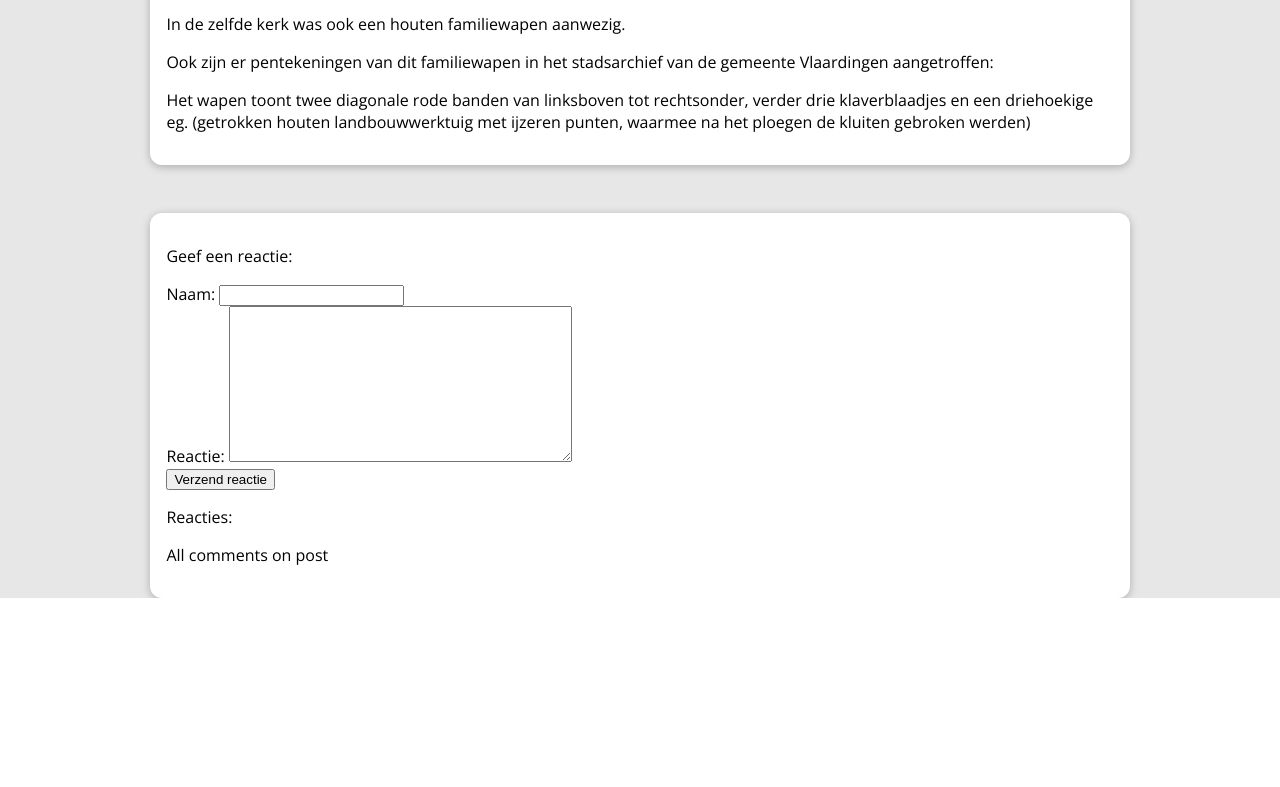
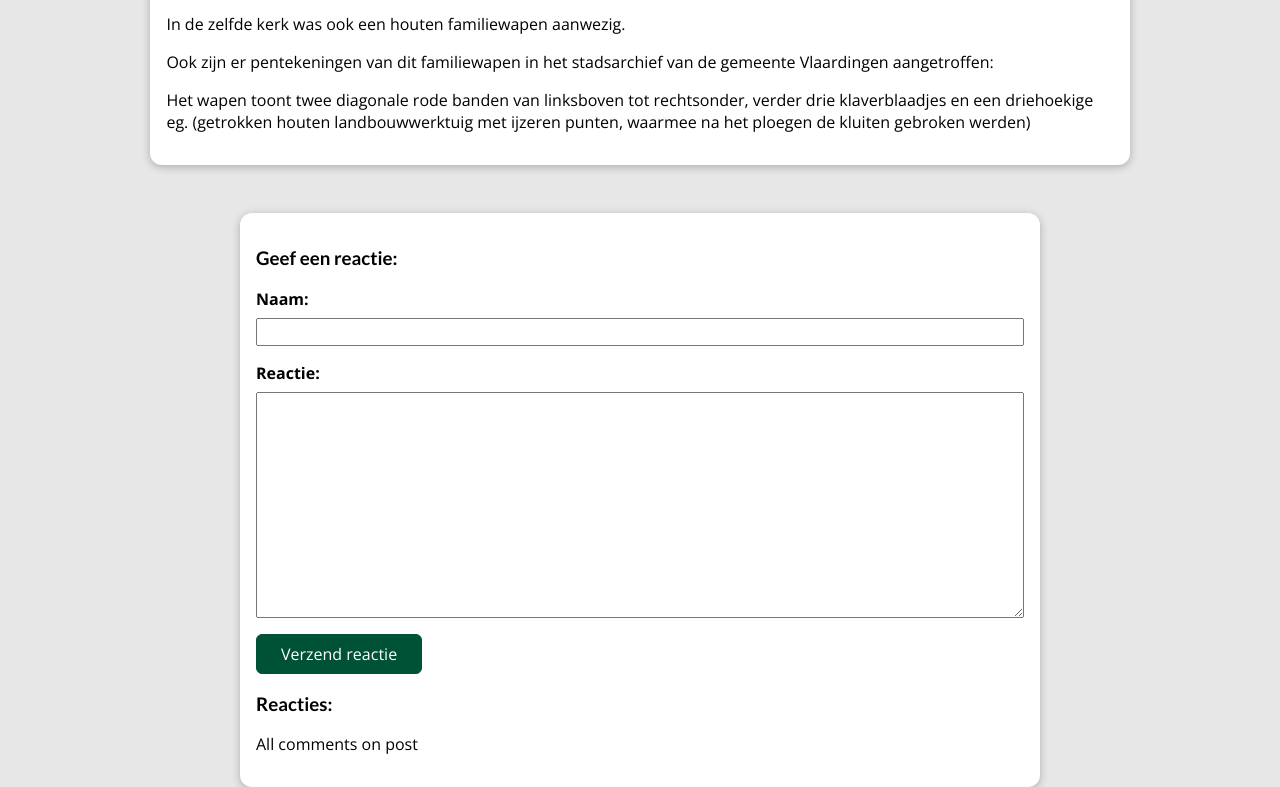
Before and after one commit to gewooniv/eijgenraamnet, a Django app: a page that uses articles/templates/articles/post_page.html in a window 1280 px wide. Shown: the part 739-1526 px from the top of the page. Before the commit the page ends 1337 px from the top, so only its background shows below. Run offline with Django 5.2, Linux system fonts and the light colour scheme; data comes from the database, SQL or seed files in the repository.

Commit message:
styled comment section

```diff
--- a/articles/models.py
+++ b/articles/models.py
@@ -33,7 +33,7 @@ class Post(m.Model):
     '''
 
 class Comment(m.Model):
-    post = m.ForeignKey(Post, on_delete=m.CASCADE, null=False)
+    post = m.ForeignKey(Post, on_delete=m.CASCADE, null=False, related_name='comments')
     username = m.CharField(max_length=64)
     date = m.DateField()
     text = m.TextField(max_length=1000)
--- a/articles/static/articles/post-page.css
+++ b/articles/static/articles/post-page.css
@@ -60,3 +60,46 @@ body {
     border-radius: 12px;
     box-shadow: 0 2px 8px rgba(0, 0, 0, 0.25);
   }
+
+  #comment-form {
+    margin: 1rem auto;
+    width: 90%;
+    max-width: 50rem;
+    border-radius: 12px;
+    background-color: white;
+    box-shadow: 0 2px 8px rgba(0, 0, 0, 0.25);
+    padding: 1rem;
+  }
+
+  #comment-form button {
+    font: inherit;
+    background-color: #005237;
+    color: white;
+    border: 1px solid #005237;
+    padding: 0.5rem 1.5rem;
+    border-radius: 6px;
+  }
+
+  #comment-form button:hover,
+  #comment-form button:active {
+    background-color: #0b885e;
+    border-color: #0b885e;
+  }
+
+  .form-control {
+    margin-bottom: 1rem;
+  }
+
+  .form-control label {
+    font-weight: bold;
+    margin-bottom: 0.5rem;
+    display: block;
+  }
+
+  .form-control input,
+  .form-control textarea {
+    display: block;
+    width: 100%;
+    font: inherit;
+
+  }
--- a/articles/templates/articles/post_page.html
+++ b/articles/templates/articles/post_page.html
@@ -17,22 +17,28 @@
             <address>{{ post.author }}</address>
             <div>Last updated on <time>{{ post.date|date:'d M Y' }}</time></div>
         </article>
+
         <main>
             <p>{{ post.content|linebreaks }}</p>
         </main>
-        <main>
+
+        <section id='comment-form'>
+            <h3>Geef een reactie:</h3>
+            <form method='POST'>
+                {% csrf_token %}
+                {% for form_field in comment_form %}
+                    <div class='form-control'>
+                        {{ form_field.label_tag }}
+                        {{ form_field }}
+                        {{ form_field.errors }}
+                    </div>
+                {% endfor %}
+                <button type='submit'>Verzend reactie</button>
+            </form>
             <div>
-                <p>Geef een reactie:</p>
-                <form action='/' method='POST'>
-                    {% csrf_token %}
-                        {{ form }}
-                    <button type='submit'>Verzend reactie</button>
-                </form>
-            </div>
-            <div>
-                <p>Reacties:</p>
+                <h3>Reacties:</h3>
                 <p>All comments on post</p>
             </div>
-        </main>
+        </section>
     </section>
 {% endblock %}
--- a/articles/views.py
+++ b/articles/views.py
@@ -1,3 +1,4 @@
+from typing import Any
 from django.http import HttpResponseRedirect
 from django.shortcuts import get_object_or_404, render
 from django.views import View
@@ -35,10 +36,16 @@ class PostsView(ListView):
     ordering = ['-date']
     context_object_name = 'posts'
 
-#class PostView(DetailView):
- #   template_name = 'articles/post_page.html'
-  #  model = Post
+class PostView(DetailView):
+    template_name = 'articles/post_page.html'
+    model = Post
 
+    def get_context_data(self, **kwargs):
+        context = super().get_context_data(**kwargs)
+        context['comment_form'] = CommentForm()
+        return context
+
+'''
 class PostView(View):
     def get(self, request, slug):
         single_post = get_object_or_404(Post, slug=slug)
@@ -67,6 +74,7 @@ class PostView(View):
             'form': form,
             #'all_comments': all_comments
         })
+'''
 
 def thank_you(request):
     return render(request, 'articles/thank_you.html')
```
